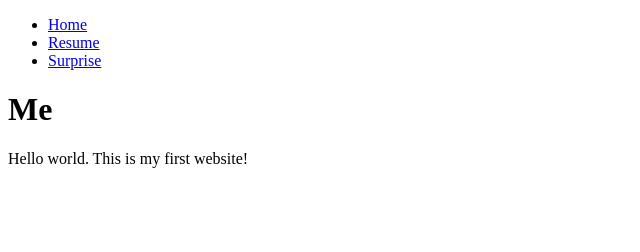
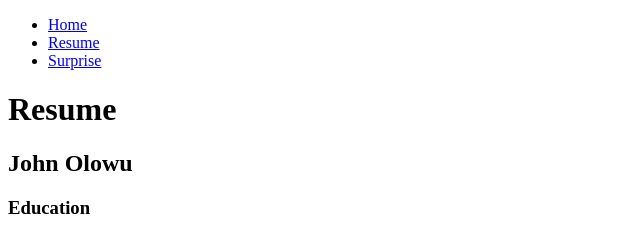
Before and after one commit to jolowu/Project-1, a plain HTML site: page resume.html in a window 1280 px wide. Shown: the whole page, without its empty margins (0-640 px from the left). Drawn offline with Linux system fonts and the light colour scheme.

Commit message:
Beginning work on resume page

```diff
--- a/resume.html
+++ b/resume.html
@@ -10,8 +10,9 @@
     <li><a href=#>Resume</a></li>
     <li><a href=anime.html>Surprise</a></li>
   </ul>
-  <h1>Me</h1>
-  <p> Hello world. This is my first website!</p>
+  <h1> Resume </h1>
+  <h2> John Olowu </h2>
+  <h3> Education </h3>
   <p></p>
 </body>
 </html>
```
Also changed, not shown: index.html (+2 -1 lines).
